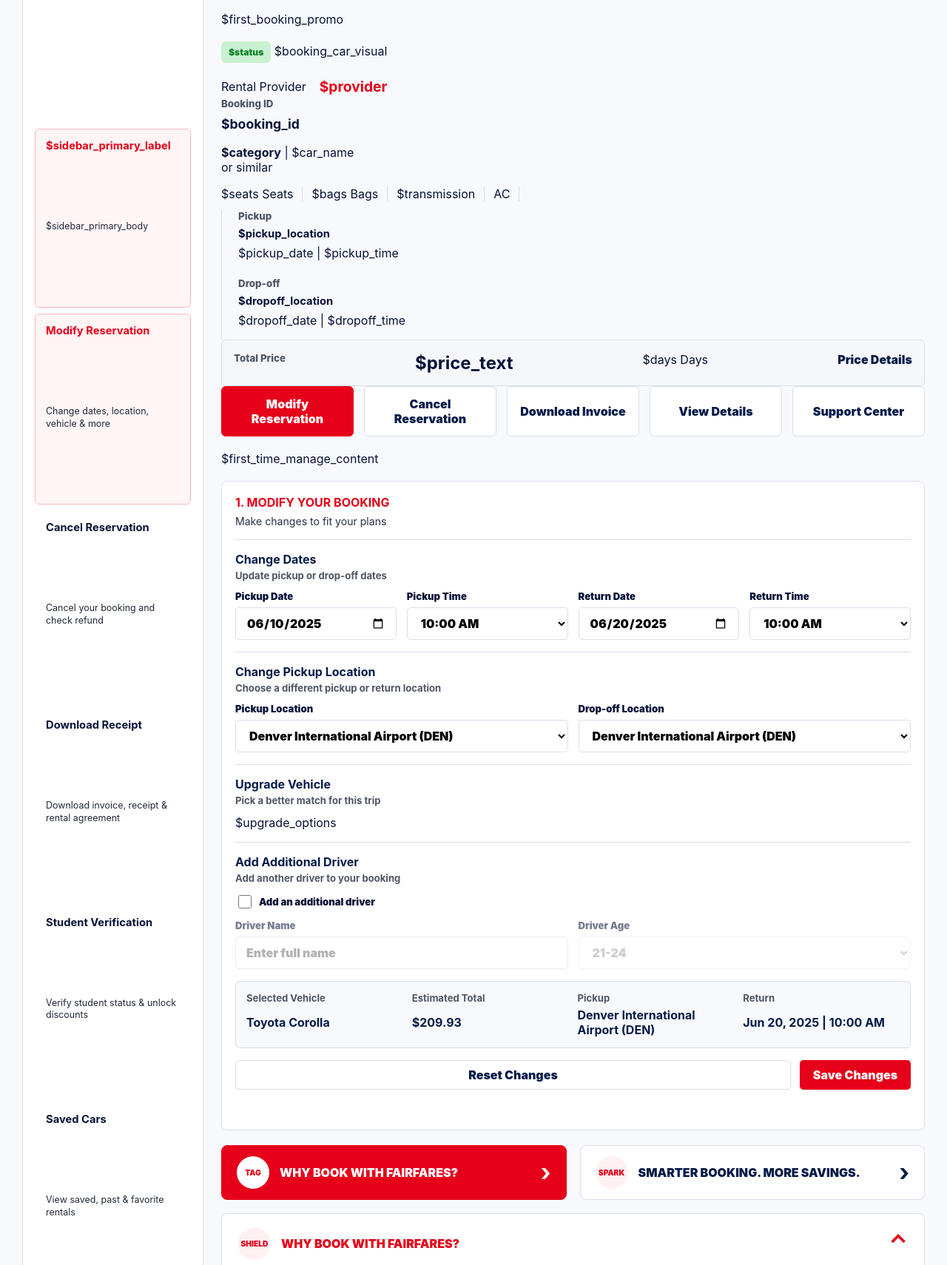
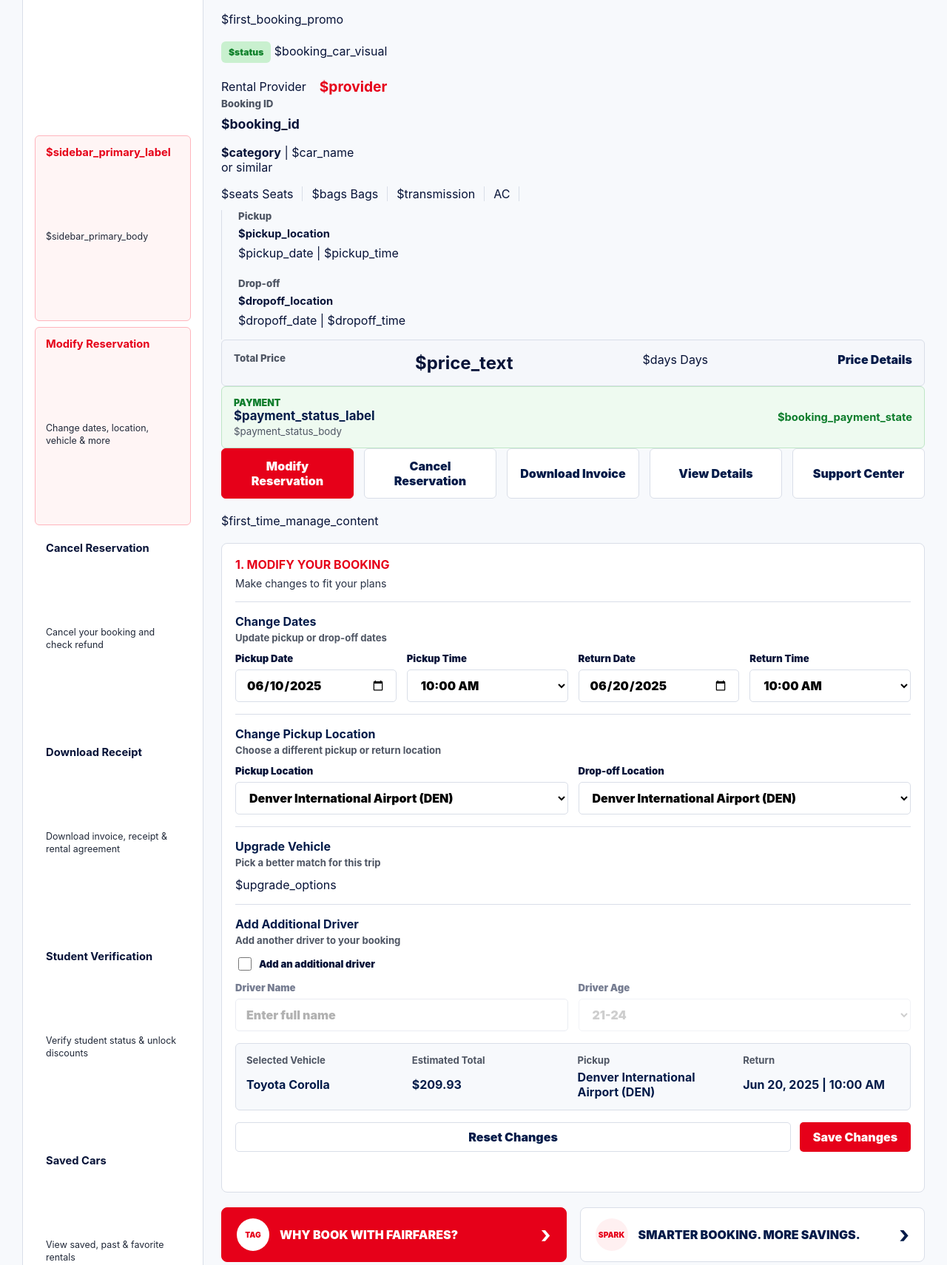
Before and after one commit to sriramreddy42/fairfares.space, a Python web app: template templates/dashboard.html in a window 1280 px wide. Shown: the part 311-2021 px from the top of the page at 74% size. Run offline with Jinja, Linux system fonts and the light colour scheme; the template is opened without the code that fills it, so the values that code supplies are empty.

Commit message:
Set bookings to pay at pickup

```diff
--- a/scripts/stress_test.py
+++ b/scripts/stress_test.py
@@ -155,6 +155,7 @@ def main() -> None:
     assert_true("car-card-image" in first_card and cars[0]["image_url"] in first_card, "feed cards should render dynamic car images")
     dashboard_template = (ROOT / "templates" / "dashboard.html").read_text(encoding="utf-8")
     assert_true('href="/buy-cars"' in dashboard_template, "dashboard should link to the Buy Cars page")
+    assert_true("payment-confirmation" in dashboard_template and "$booking_payment_state" in dashboard_template, "manage booking should show payment pickup confirmation")
     assert_true('data-manage-tab="details" data-detail-jump="student"' in dashboard_template, "student verification link should open details/student")
     assert_true('data-manage-tab="details" data-detail-jump="saved"' in dashboard_template, "saved trips link should open details/saved")
     assert_true('data-manage-tab="support"' in dashboard_template, "support link should open support panel")
@@ -249,6 +250,8 @@ def main() -> None:
     for index, user in enumerate(users, start=1):
         booking = app.create_booking_for_user(user["id"], cars[(index - 1) % len(cars)]["id"])
         assert_true(booking["booking_status"] == "CONFIRMED", "new booking should be confirmed")
+        assert_true(booking["payment_status"] == "PAY_AT_PICKUP", "new selected bookings should default to pay at pickup")
+        assert_true(app.payment_status_label(booking["payment_status"]) == "Pay at pickup", "pay at pickup label should be user friendly")
         booked_ids.append(booking["id"])
         with app.db() as con:
             con.execute(
--- a/static/css/styles.css
+++ b/static/css/styles.css
@@ -1616,6 +1616,39 @@ legend { font-size: 0.86rem; font-weight: 900; text-transform: uppercase; }
   color: var(--navy);
   font-weight: 900;
 }
+.payment-confirmation {
+  align-items: center;
+  background: #eefaf0;
+  border: 1px solid #bfe6c6;
+  border-radius: 6px;
+  display: flex;
+  gap: 14px;
+  grid-column: 1 / -1;
+  justify-content: space-between;
+  padding: 14px 16px;
+}
+.payment-confirmation span {
+  color: #0e7d2c;
+  display: block;
+  font-size: 0.78rem;
+  font-weight: 900;
+  text-transform: uppercase;
+}
+.payment-confirmation b {
+  color: var(--navy);
+  display: block;
+  font-size: 1.05rem;
+}
+.payment-confirmation small {
+  color: var(--muted);
+  display: block;
+  margin-top: 3px;
+}
+.payment-confirmation strong {
+  color: #0e7d2c;
+  font-size: 0.92rem;
+  white-space: nowrap;
+}
 .trip-actions {
   display: grid;
   gap: 14px;
@@ -2910,6 +2943,15 @@ legend { font-size: 0.86rem; font-weight: 900; text-transform: uppercase; }
 
   .price-summary a {
     justify-self: end;
+  }
+
+  .payment-confirmation {
+    align-items: stretch;
+    flex-direction: column;
+  }
+
+  .payment-confirmation strong {
+    white-space: normal;
   }
 
   .trip-actions {
--- a/templates/dashboard.html
+++ b/templates/dashboard.html
@@ -4,8 +4,8 @@
   <meta charset="utf-8">
   <meta name="viewport" content="width=device-width, initial-scale=1">
   <title>Manage Booking | FairFares</title>
-  <link rel="stylesheet" href="/static/css/styles.css?v=mobile-26">
-  <script defer src="/static/js/app.js?v=26"></script>
+  <link rel="stylesheet" href="/static/css/styles.css?v=mobile-31">
+  <script defer src="/static/js/app.js?v=31"></script>
 </head>
 <body class="manage-screen">
   <header class="top-brand">
@@ -82,6 +82,14 @@
           <span>$days Days</span>
           <a href="#documents" data-manage-tab="documents">Price Details</a>
         </aside>
+        <div class="payment-confirmation">
+          <div>
+            <span>Payment</span>
+            <b>$payment_status_label</b>
+            <small>$payment_status_body</small>
+          </div>
+          <strong>$booking_payment_state</strong>
+        </div>
         <div class="trip-actions" role="tablist" aria-label="Manage booking actions">
           <button class="active" type="button" data-manage-tab="modify">Modify Reservation</button>
           <button type="button" data-manage-tab="cancel">Cancel Reservation</button>
```
Also changed, not shown: app.py (+22 -7 lines).
